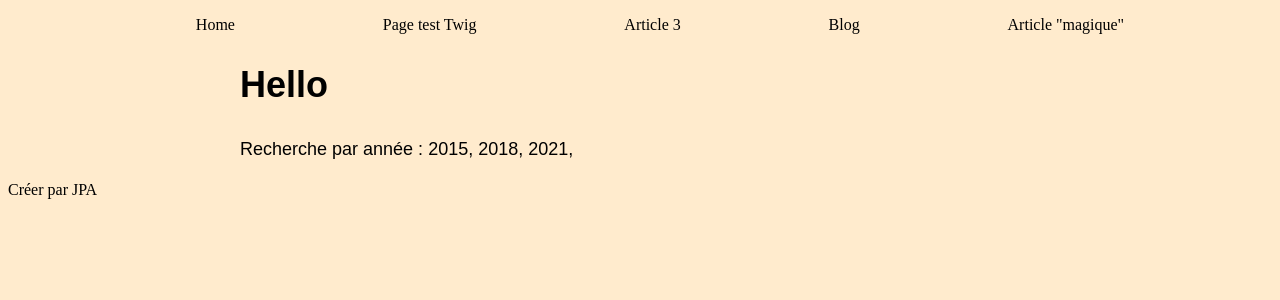
After one commit to albertaljeanpierre/blog, a Symfony app: template templates/home/index.html.twig in a window 1280 px wide. The commit adds this page. Shown: the top 300 px of the page. Run offline with Twig, Linux system fonts and the light colour scheme; the template is opened without the code that fills it, so the values that code supplies are empty; some libraries are stand-ins or nearby versions.

Commit message:
Recherche par année et page Home

```diff
--- a/templates/base.html.twig
+++ b/templates/base.html.twig
@@ -18,6 +18,7 @@
 <body>
         {% block navigation %}
                 <ul class="menu-navigation">
+                    <li><a href="{{ path('app_home') }}" >Home</a></li>
                     <li><a href="{{ path('app_article') }}" >Page test Twig</a></li>
                     <li><a href="{{ path('afficher_article' , { 'numero' : '3'  }) }}" >Article 3</a></li>
                     <li><a href="{{ path('blog' ) }}" >Blog</a></li>
--- /dev/null
+++ b/templates/home/index.html.twig
@@ -0,0 +1,18 @@
+{% extends 'base.html.twig' %}
+
+{% block title %}Hello {% endblock %}
+
+{% block body %}
+
+
+<div class="example-wrapper">
+    <h1>Hello </h1>
+    <p>Recherche par année :
+        <a href="{{ path('search_annee' , { 'annee' : '2015'  }) }}">2015</a>,
+        <a href="{{ path('search_annee' , { 'annee' : '2018'  }) }}">2018</a>,
+        <a href="{{ path('search_annee' , { 'annee' : '2021'  }) }}">2021</a>,
+    </p>
+
+
+</div>
+{% endblock %}
```
Also changed, not shown: src/Controller/ArticleController.php (+13 -0 lines), src/Controller/HomeController.php (added, +20 -0 lines), src/Repository/ArticleRepository.php (+12 -1 lines).
